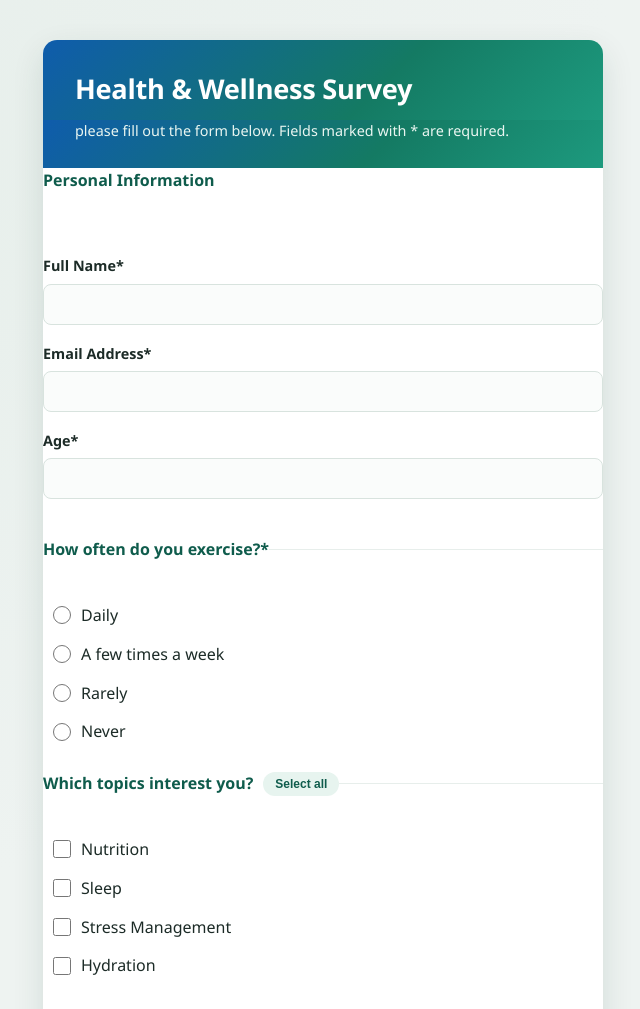
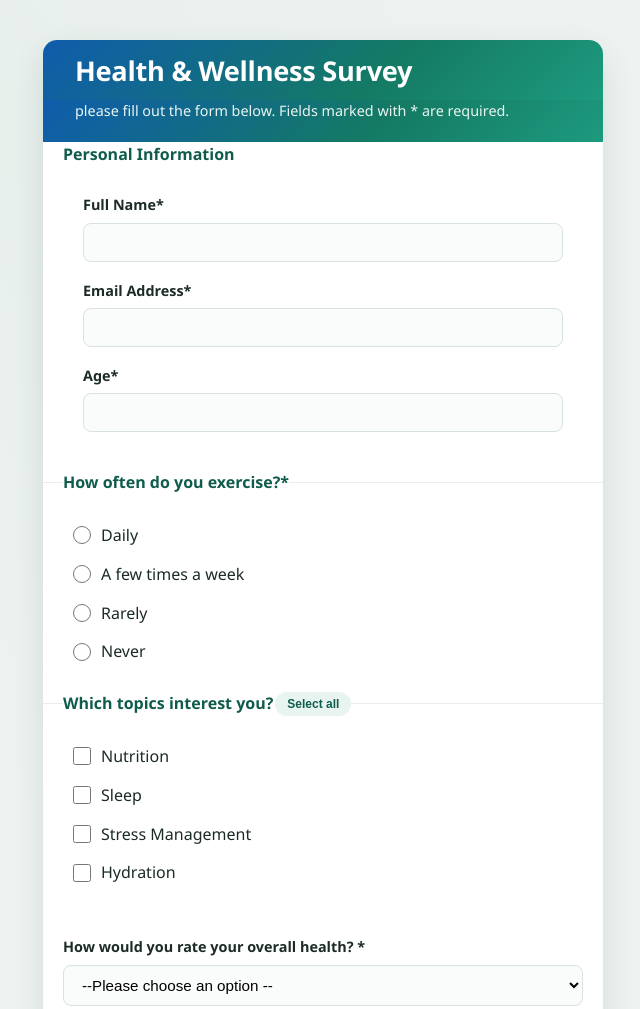
Before and after one commit to AmarachiZitalovelyn/HTML-CSS-JS-project, a plain HTML site: page SurveyForm/Surveyform.html in a window 1280 px wide. Shown: the top 1009 px of the page, without its empty margins (317-957 px from the left). Drawn offline with Linux system fonts and the light colour scheme; files that its build step writes are made by us from their sources.

Commit message:
Fix form padding, select-all button, add validation

```diff
--- a/SurveyForm/Surveyform.html
+++ b/SurveyForm/Surveyform.html
@@ -4,11 +4,11 @@
         <meta charset="utf-8">
         <meta name="viewpoint" content="width=device-width, initialscale=1">
         <title> Health and Wellness Survey </title>
-        <link rel="stylesheet" href="style.css">
+        <link rel="stylesheet" href="stylesheet/style.css">
     </head>
     <body>
 
-        <form action="https://formspree.io/f/" method="post">
+        <form class="survey-form" action="https://formspree.io/f/xzezrjkr" method="post" novalidate>
             <div class="survey-container">
 
         <h1 class="survey-title"> Health & Wellness Survey </h1>
--- a/SurveyForm/script.js
+++ b/SurveyForm/script.js
@@ -79,7 +79,7 @@
       return;
     }
 
-    successMessage.classList.add('visible');
+    SuccessMessage.classList.add('visible');
   });
 
 });
--- a/SurveyForm/stylesheet/style.css
+++ b/SurveyForm/stylesheet/style.css
@@ -35,8 +35,8 @@
     font-weight: 800;
     color: #ffffff;
     background: linear-gradient(135deg, #0F5CAC 0%, #147A63 60%, #1D9A7E 100%);
-    padding-top: 28px;
-    padding-bottom: 10px;
+    padding-top: 10px;
+    padding-bottom: 8px;
     letter-spacing: -0.01em;
   }
 
@@ -44,38 +44,40 @@
     font-size: 0.9rem;
     color: #EAF6F1;
     background: linear-gradient(135deg, #0F5CAC 0%, #147A63 60%, #1D9A7E 100%);
-    padding-bottom: 26px;
+    padding-bottom: 20px;
   }
 
   .survey-form {
-    padding: 0 32px;
+    padding: 0 20px;
   }
   /*SECTION*/
 
   .form-section {
   border: none;
   border-top: 1px solid #E7EEEB;
-  padding: 20px 0;
+  padding: 20px 20px;
 }
 
 .form-section:first-of-type {
-  border-top: none;
-  padding-top: 24px;
+  border-top: 8px;
+  padding-top: 2px;
 }
 
 .form-section legend {
   font-weight: 700;
   font-size: 1rem;
   color: #0F5C4C;
-  margin-bottom: 14px;
+  margin-bottom: 1px;
   display: flex;
+  justify-content: center;
   align-items: center;
-  gap: 10px;
+  gap: 2px;
 }
 
 /* ---- Fields ---- */
 .form-field {
   margin-bottom: 18px;
+  padding: 0 20px;
 }
 
 .form-field:first-of-type {
@@ -94,9 +96,9 @@
 .select-input,
 .textarea-input {
   width: 100%;
-  padding: 11px 14px;
+  padding: 10px 14px;
   font-size: 0.95rem;
-  border: 1.5px solid #D8E3DE;
+  border: 1px solid #D8E3DE;
   border-radius: 8px;
   background-color: #FAFCFB;
   transition: border-color 0.15s ease, box-shadow 0.15s ease;
@@ -108,6 +110,7 @@
   outline: none;
   border-color: #1D9A7E;
   box-shadow: 0 0 0 4px rgba(29, 154, 126, 0.16);
+
 }
 
 .text-input.invalid,
```
